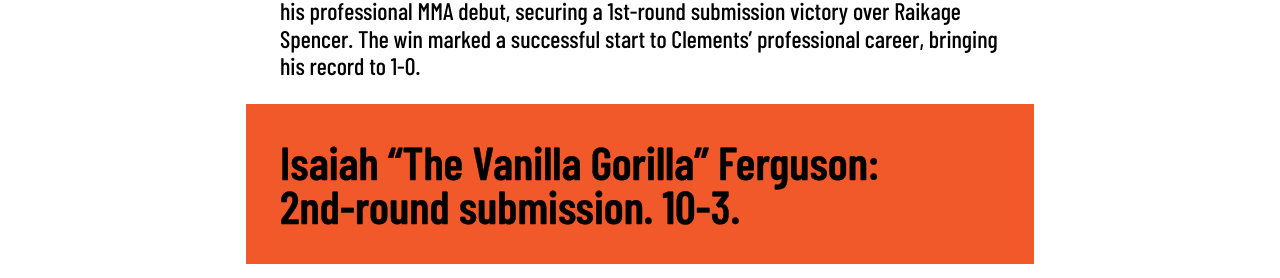
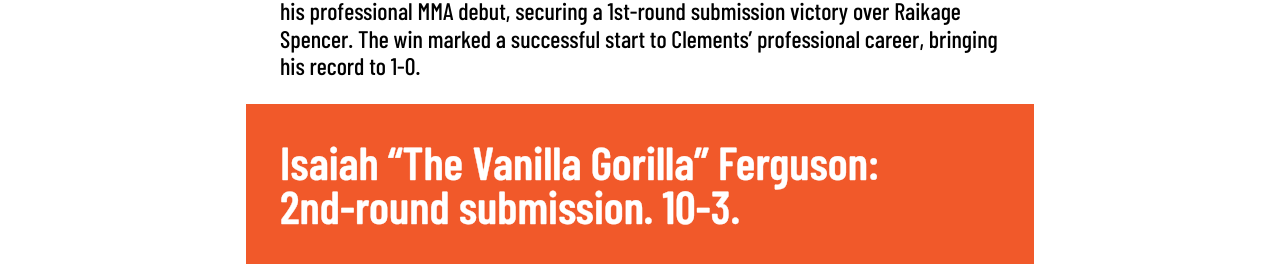
Before and after one commit to ARTISTSFORTRAUMA/athletes-for-trauma, a plain HTML site: page features/oni-fights-5/index.html in a window 1280 px wide. Shown: the part 3136-3414 px from the top of the page. Drawn offline with nearby package versions, Linux system fonts and the light colour scheme; a web font is replaced by a local one.

Commit message:
ONI Fights 5: white quote text
Co-Authored-By: Claude Opus 5.5 <noreply@anthropic.com>
Claude-Session: https://claude.ai/code/session_012U18n2jx8i57thyH5Nwtnb

```diff
--- a/features/oni-fights-5/index.html
+++ b/features/oni-fights-5/index.html
@@ -259,7 +259,7 @@ footer p span{color:#f1592a}
 .pq.boxed cite,.big.boxq cite{color:#000!important}
 .hero.cover.tw{background:#f1592a}
 .story>.g figure{overflow:hidden}
-.pq.boxed blockquote,.big.boxq blockquote{color:#000!important}
+.pq.boxed blockquote,.big.boxq blockquote,.big.boxq blockquote span{color:#fff!important}
 .boxed figure img{object-fit:cover!important}
 .banner{padding-inline:clamp(12px,1.6vw,24px)}
 .pq.boxed.photo{padding:clamp(20px,2.6vw,32px)!important;align-items:center}.pq.boxed.photo figure{aspect-ratio:var(--ar)!important;align-self:center!important}.pq.boxed.photo figure .crop{height:100%}.pq.boxed.photo figure img{width:100%;height:100%;object-fit:cover;top:0!important}
```
